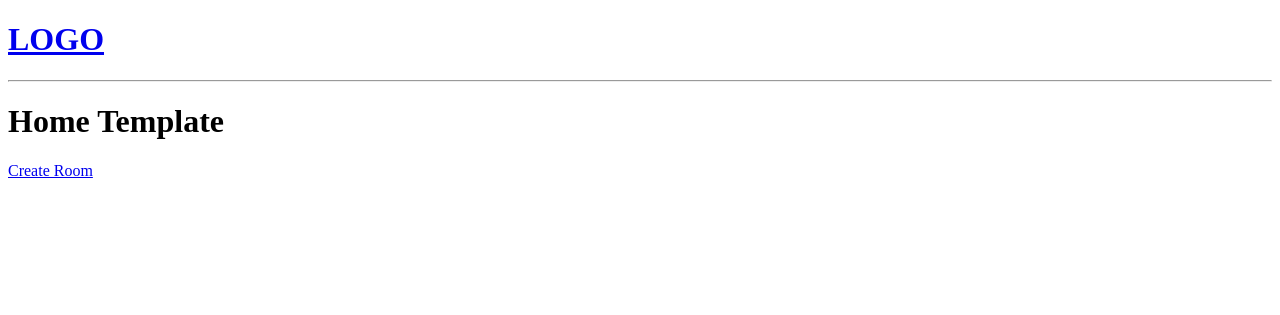
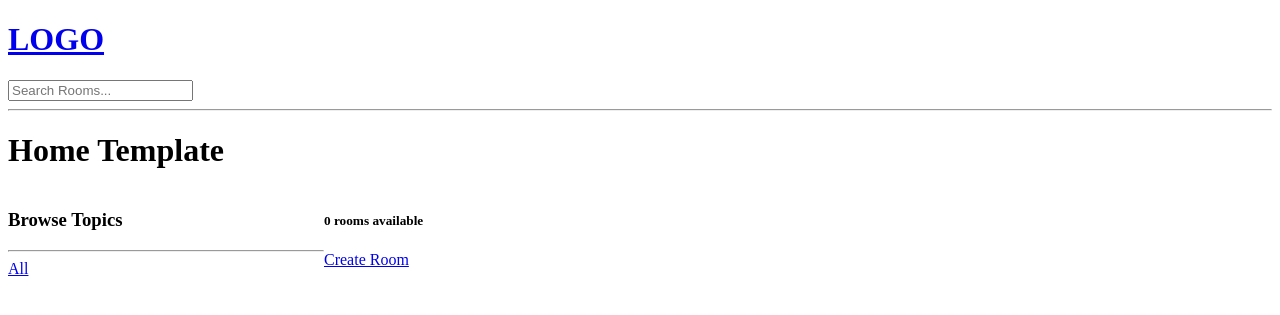
Before and after one commit to Abhi94N/StudyBud, a Django app: page / in a window 1280 px wide. Shown: the top 315 px of the page. Run offline with Django 4.2, Linux system fonts and the light colour scheme; data that the repository does not hold is empty.

Commit message:
created search functionality that allows for dynamic searching based on whether string contains part of an object whether it is for room or its parent model topic

```diff
--- a/base/templates/base/home.html
+++ b/base/templates/base/home.html
@@ -2,9 +2,36 @@
 
 
 {% block content %}
+
+<style>
+    .home-container {
+        display: grid;
+        {% comment %} shows how much of frame a div will take {% endcomment %}
+        grid-template-columns: 1fr 3fr;
+    }
+</style>
+
 <h1>Home Template</h1>
 
+<div class="home-container">
     <div>
+        <h3>Browse Topics</h3>
+        <hr>
+        <div>
+            {% comment %} Resets query url from topics {% endcomment %}
+            <a href="{% url 'home' %}">All</a>
+
+        </div>
+        {% for topic in topics %}
+            <div>
+                <a href="{% url 'home' %}?q={{topic.name}}">{{topic.name}}</a>
+            </div>
+        {% endfor %}
+    </div>
+
+    <div>
+        {% comment %} pass variable from view {% endcomment %}
+        <h5>{{room_count}} rooms available</h5>
         <a href="{% url 'create-room' %}">Create Room</a>
         <div>
             {% for room in rooms %}
@@ -19,4 +46,5 @@
             {% endfor %}
         </div>
     </div>
+</div>
 {% endblock content %}
--- a/base/views.py
+++ b/base/views.py
@@ -1,14 +1,27 @@
 from django.shortcuts import render, redirect
 
-from .models import Room
+#Query module
+from django.db.models import Q
+from .models import Room, Topic
 from .forms import RoomForm
 
 
 
 # Create your views here.
 def home(request):
-    rooms = Room.objects.all()
-    context = {'rooms': rooms}
+    # pass tp query
+    q = request.GET.get('q') if request.GET.get('q') != None else ''
+    # icontains - filters by string passed if string matches -
+    # the object and param and function need double underscore topic__name__incontains = room.topic.icontains
+    rooms = Room.objects.filter(
+        Q(topic__name__icontains=q) |
+        Q(name__icontains=q) |
+        Q(description__icontains=q))
+    topics = Topic.objects.all()
+    # Room based search filter
+    room_count = rooms.count()
+
+    context = {'rooms': rooms, 'topics': topics, 'room_count': room_count}
     return render(request, 'base/home.html', context)
 
 def room(request, pk):
--- a/templates/navbar.html
+++ b/templates/navbar.html
@@ -2,4 +2,9 @@
     <h1>LOGO</h1>
 </a>
 
+{% comment %} set the q place holder of input {% endcomment %}
+<form method="GET" action="{% url 'home' %}">
+    <input type="text" name="q" placeholder="Search Rooms..."/>
+</form>
+
 <hr>
```
Also changed, not shown: README.md, 1 other file. Lines whose indentation alone changed are shown as unchanged.
